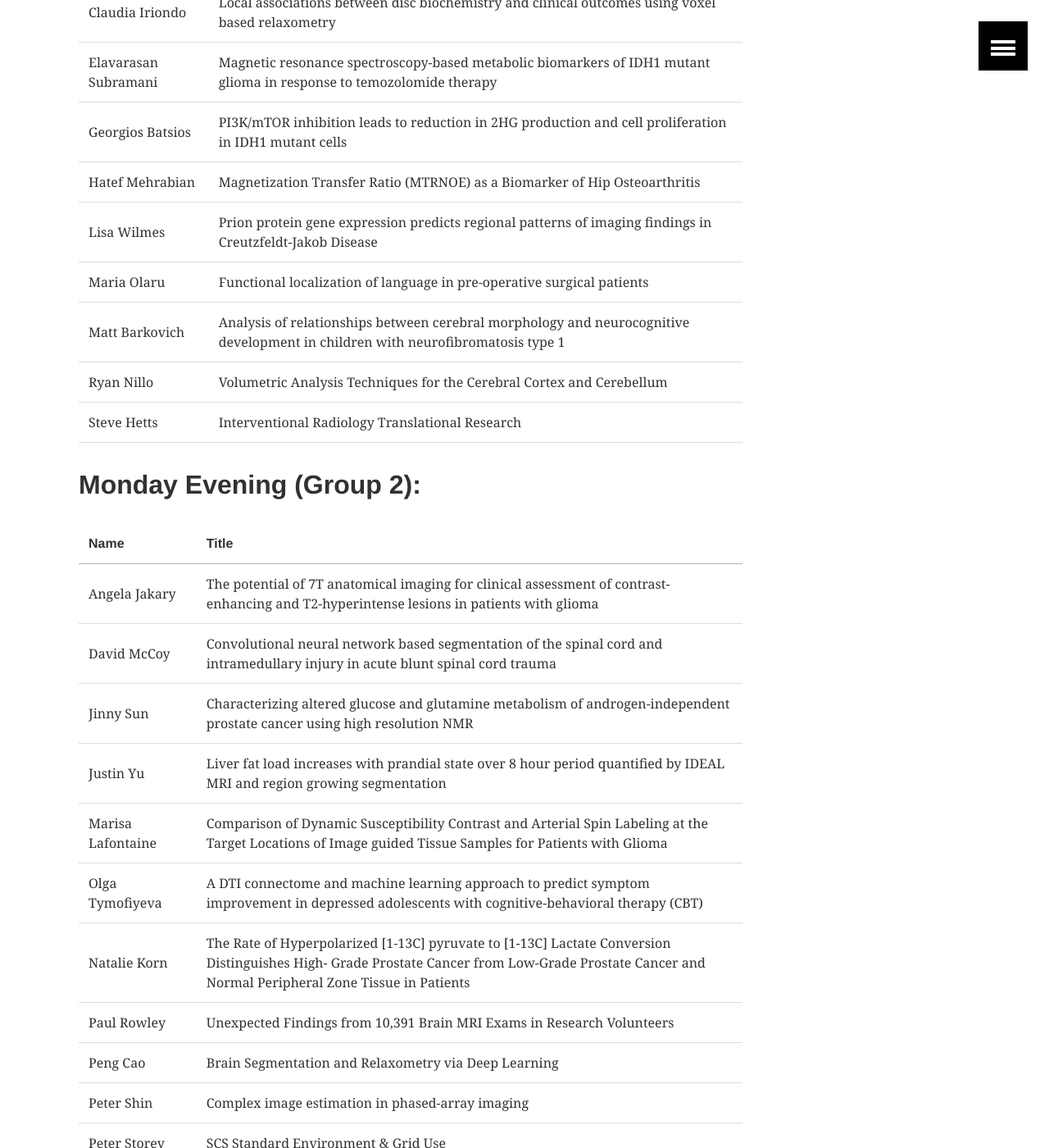
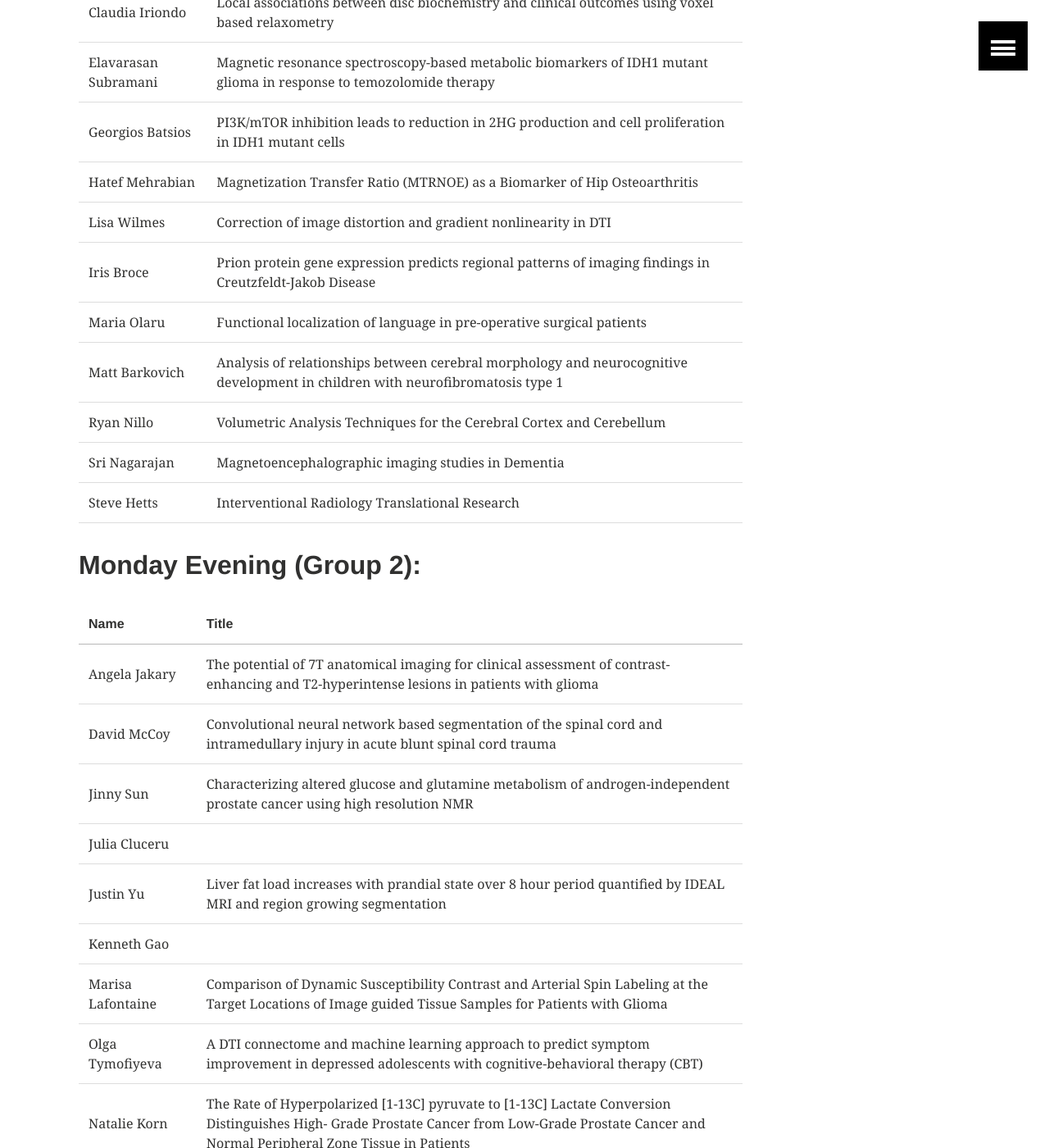
Before and after one commit to UCSFrad/UCSFrad.github.io, a Jekyll site: the page built from posters/index.md, in a window 1280 px wide and 1400 px high, scrolled down 832 px. Shown: the whole window at 82% size. Built offline with Jekyll 4.4.1, drawn with Linux system fonts in a browser that asks for light colours.

```diff
--- a/posters/index.md
+++ b/posters/index.md
@@ -25,10 +25,12 @@ image:
 | Elavarasan Subramani | Magnetic resonance spectroscopy-based metabolic biomarkers of IDH1 mutant glioma in response to temozolomide therapy  |
 | Georgios Batsios     | PI3K/mTOR inhibition leads to reduction in 2HG production and cell proliferation in IDH1 mutant cells |
 | Hatef Mehrabian      | Magnetization Transfer Ratio (MTRNOE) as a Biomarker of Hip Osteoarthritis   |
-| Lisa Wilmes          | Prion protein gene expression predicts regional patterns of imaging findings in Creutzfeldt-Jakob Disease |
+| Lisa Wilmes          | Correction of image distortion and gradient nonlinearity in DTI |
+| Iris Broce          | Prion protein gene expression predicts regional patterns of imaging findings in Creutzfeldt-Jakob Disease |
 | Maria Olaru          | Functional localization of language in pre-operative surgical patients |
 | Matt Barkovich       | Analysis of relationships between cerebral morphology and neurocognitive development in children with neurofibromatosis type 1 |
 | Ryan Nillo           | Volumetric Analysis Techniques for the Cerebral Cortex and Cerebellum |
+| Sri Nagarajan        | Magnetoencephalographic imaging studies in Dementia|
 | Steve Hetts          | Interventional Radiology Translational Research|
 
 
@@ -39,7 +41,9 @@ image:
 | Angela Jakary      | The potential of 7T anatomical imaging for clinical assessment of contrast-enhancing and T2-hyperintense lesions in patients with glioma |
 | David McCoy        | Convolutional neural network based segmentation of the spinal cord and intramedullary injury in acute blunt spinal cord trauma |
 | Jinny Sun          | Characterizing altered glucose and glutamine metabolism of androgen-independent prostate cancer using high resolution NMR |
+| Julia Cluceru      | |
 | Justin Yu          | Liver fat load increases with prandial state over 8 hour period quantified by IDEAL MRI and region growing segmentation |
+| Kenneth Gao        |
 | Marisa Lafontaine  | Comparison of Dynamic Susceptibility Contrast and Arterial Spin Labeling at the Target Locations of Image guided Tissue Samples for Patients with Glioma |
 | Olga Tymofiyeva    | A DTI connectome and machine learning approach to predict symptom improvement in depressed adolescents with cognitive-behavioral therapy (CBT) |
 | Natalie Korn       | The Rate of Hyperpolarized [1-13C] pyruvate to [1-13C] Lactate Conversion Distinguishes High- Grade Prostate Cancer from Low-Grade Prostate Cancer and Normal Peripheral Zone Tissue in Patients  |
```
Also changed, not shown: debate/index.md (+4 -4 lines), program/index.md (+1 -2 lines), team/index.md (+7 -0 lines), images/CathyBarbara.png (added), 8 other files.
